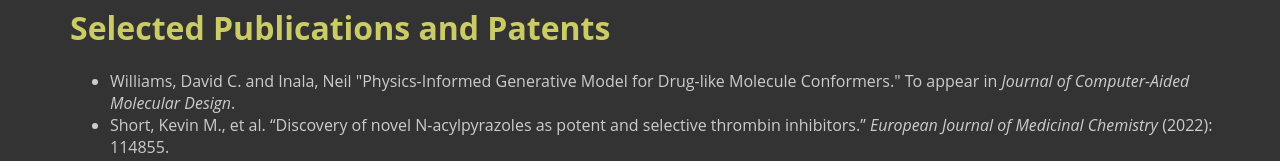
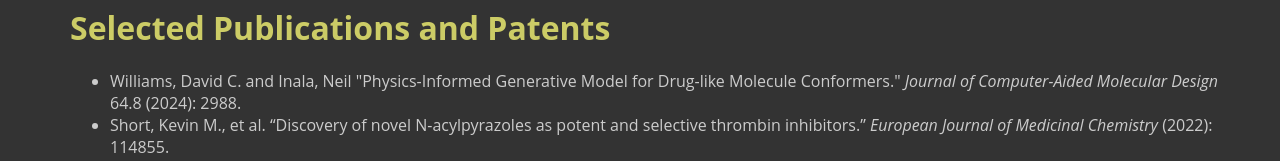
Before and after one commit to dwilliams-github/homepage, a React app in the folder client/: page /resume in a window 1280 px wide. Shown: the part 1941-2102 px from the top of the page. Built offline with nearby package versions, Linux system fonts and the light colour scheme; the HTML template or start-up script is replaced by a standard one.

Commit message:
Update to paper published citation

```diff
--- a/client/src/Projects.jsx
+++ b/client/src/Projects.jsx
@@ -72,7 +72,7 @@
                             <a href="https://pubs.acs.org/doi/10.1021/acs.jcim.3c01816" target="_blank">
                             Physics-Informed Generative Model for Drug-like Molecule Conformers
                             </a>,
-                           DC. Williams and N. Inala, <i>to appear in</i> Journal of Computer-Aided Molecular Design.
+                           DC. Williams and N. Inala, Journal of Computer-Aided Molecular Design, 64.8 (2024): 2988.
                         </li>
                         <li>
                             <a href="https://doi.org/10.1016/j.ejmech.2022.114855" target="_blank">
--- a/client/src/text/resume.md
+++ b/client/src/text/resume.md
@@ -81,7 +81,7 @@
 [Selected Publications and Patents](#publications)
 =================================
 
-- Williams, David C. and Inala, Neil "Physics-Informed Generative Model for Drug-like Molecule Conformers." To appear in *Journal of Computer-Aided Molecular Design*.
+- Williams, David C. and Inala, Neil "Physics-Informed Generative Model for Drug-like Molecule Conformers." *Journal of Computer-Aided Molecular Design* 64.8 (2024): 2988.
 - Short, Kevin M., et al. “Discovery of novel N-acylpyrazoles as potent and selective thrombin inhibitors.” *European Journal of Medicinal Chemistry* (2022): 114855.
 - Williams, David C., et al. “Robust ligand-protein docking using an advanced genetic algorithm.” Submitted to *Journal of Computer-Aided Molecular Design.*
 - Sivaraja, Mohanram, et al. “VE-1902—A direct thrombin inhibitor with reversible covalent mechanism of action shows efficacy with reduced bleeding in rodent models of thrombosis.” *Thrombosis Research* 190 (2020): 112-121.
```
